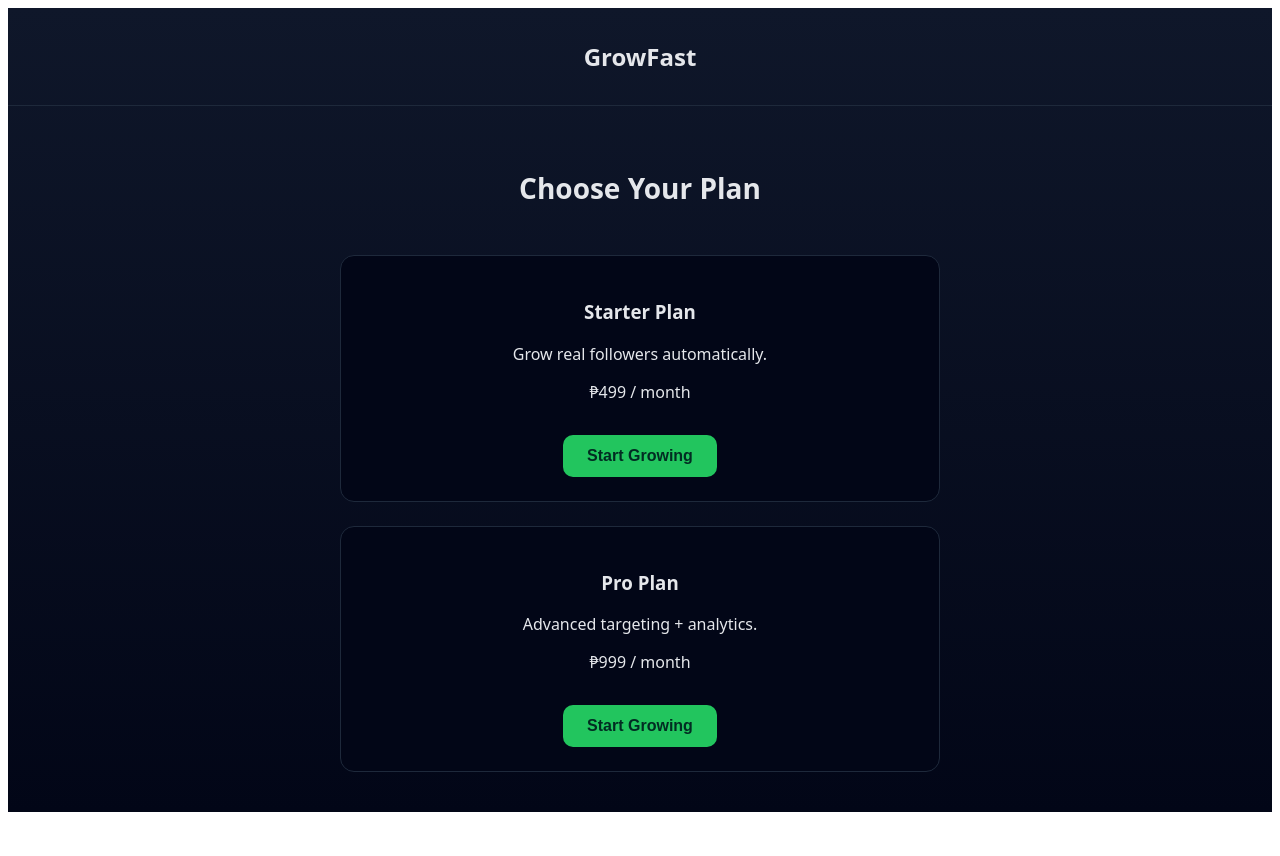
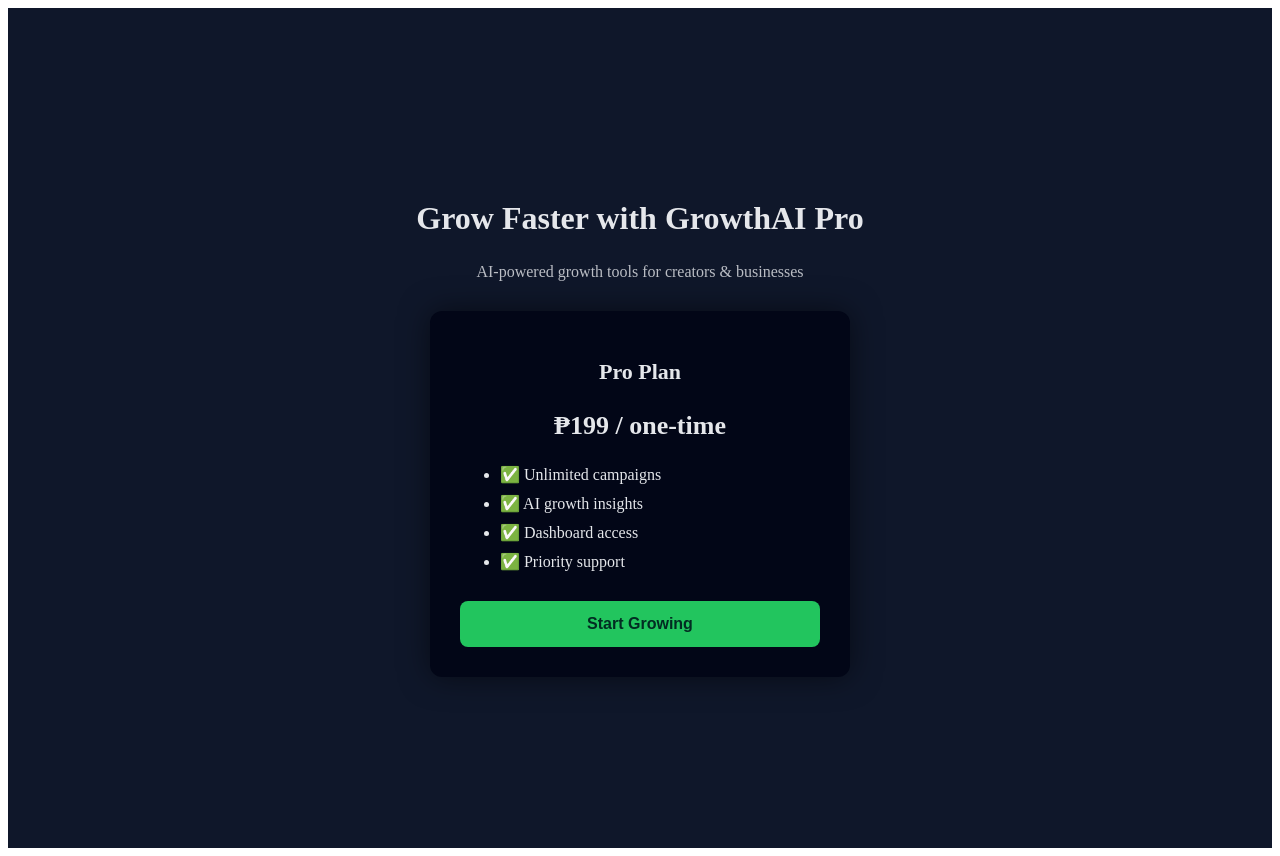
Before and after one commit to yooneaintchue161287-beep/socialmediagrow, a Next.js app: page /pricing in a window 1280 px wide. Before the commit the page ends 820 px from the top, so only its background shows below. Built offline with nearby package versions, Linux system fonts and the light colour scheme.

Commit message:
Update pricing.js

```diff
--- a/pages/pricing.js
+++ b/pages/pricing.js
@@ -1,102 +1,110 @@
-import React from "react"
+import Head from "next/head"
 
 export default function Pricing() {
-  // Function to handle payment
   const handlePay = async () => {
     try {
-      const res = await fetch("/api/paymongo", { method: "POST" })
+      const res = await fetch("/api/paymongo", {
+        method: "POST",
+      })
+
       const data = await res.json()
 
-      if (data.url) {
-        // Redirect user to PayMongo checkout page
-        window.location.href = data.url
+      if (data.checkout_url) {
+        window.location.href = data.checkout_url
       } else {
-        alert("Payment failed")
+        alert("Payment failed. Please try again.")
       }
     } catch (err) {
-      console.error(err)
-      alert("Payment error")
+      alert("Something went wrong.")
     }
   }
 
   return (
-    <div style={styles.page}>
-      <header style={styles.header}>
-        <h1 style={styles.logo}>GrowFast</h1>
-      </header>
+    <>
+      <Head>
+        <title>Pricing | GrowthAI Pro</title>
+      </Head>
 
-      <main style={styles.main}>
-        <h2 style={styles.title}>Choose Your Plan</h2>
+      <div style={styles.container}>
+        <h1 style={styles.title}>Grow Faster with GrowthAI Pro</h1>
+        <p style={styles.subtitle}>
+          AI-powered growth tools for creators & businesses
+        </p>
 
         <div style={styles.card}>
-          <h3>Starter Plan</h3>
-          <p>Grow real followers automatically.</p>
-          <p>₱499 / month</p>
+          <h2 style={styles.plan}>Pro Plan</h2>
+          <p style={styles.price}>₱199 / one-time</p>
+
+          <ul style={styles.list}>
+            <li>✅ Unlimited campaigns</li>
+            <li>✅ AI growth insights</li>
+            <li>✅ Dashboard access</li>
+            <li>✅ Priority support</li>
+          </ul>
+
           <button style={styles.button} onClick={handlePay}>
             Start Growing
           </button>
         </div>
-
-        <div style={styles.card}>
-          <h3>Pro Plan</h3>
-          <p>Advanced targeting + analytics.</p>
-          <p>₱999 / month</p>
-          <button style={styles.button} onClick={handlePay}>
-            Start Growing
-          </button>
-        </div>
-      </main>
-    </div>
+      </div>
+    </>
   )
 }
 
-/* ---------- Styles ---------- */
 const styles = {
-  page: {
+  container: {
     minHeight: "100vh",
-    background: "linear-gradient(180deg, #0f172a, #020617)",
+    background: "#0f172a",
     color: "#e5e7eb",
-    fontFamily: "system-ui, -apple-system, BlinkMacSystemFont",
-  },
-  header: {
-    padding: "16px 20px",
     display: "flex",
+    flexDirection: "column",
+    alignItems: "center",
     justifyContent: "center",
-    borderBottom: "1px solid #1e293b",
-  },
-  logo: {
-    fontSize: "24px",
-    fontWeight: "700",
-  },
-  main: {
-    padding: "40px 20px",
-    display: "grid",
-    gap: "24px",
-    maxWidth: "600px",
-    margin: "0 auto",
+    padding: "20px",
   },
   title: {
-    fontSize: "28px",
-    fontWeight: "700",
+    fontSize: "32px",
+    fontWeight: "bold",
+    marginBottom: "10px",
+  },
+  subtitle: {
+    fontSize: "16px",
+    opacity: 0.8,
+    marginBottom: "30px",
     textAlign: "center",
-    marginBottom: "24px",
   },
   card: {
     background: "#020617",
-    border: "1px solid #1e293b",
-    borderRadius: "14px",
-    padding: "24px",
+    borderRadius: "12px",
+    padding: "30px",
+    width: "100%",
+    maxWidth: "360px",
+    boxShadow: "0 0 30px rgba(0,0,0,0.5)",
     textAlign: "center",
   },
+  plan: {
+    fontSize: "22px",
+    marginBottom: "10px",
+  },
+  price: {
+    fontSize: "26px",
+    fontWeight: "bold",
+    marginBottom: "20px",
+  },
+  list: {
+    textAlign: "left",
+    marginBottom: "25px",
+    lineHeight: "1.8",
+  },
   button: {
-    marginTop: "16px",
-    padding: "12px 24px",
+    width: "100%",
+    padding: "14px",
     fontSize: "16px",
-    fontWeight: "600",
-    borderRadius: "10px",
-    border: "none",
+    fontWeight: "bold",
     background: "#22c55e",
     color: "#022c22",
+    border: "none",
+    borderRadius: "8px",
     cursor: "pointer",
   },
 }
```
